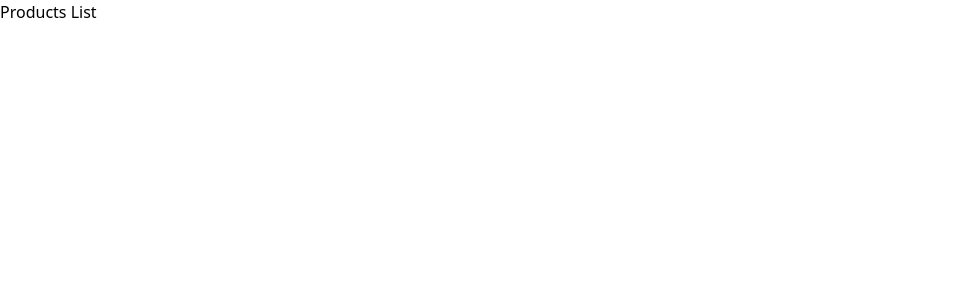
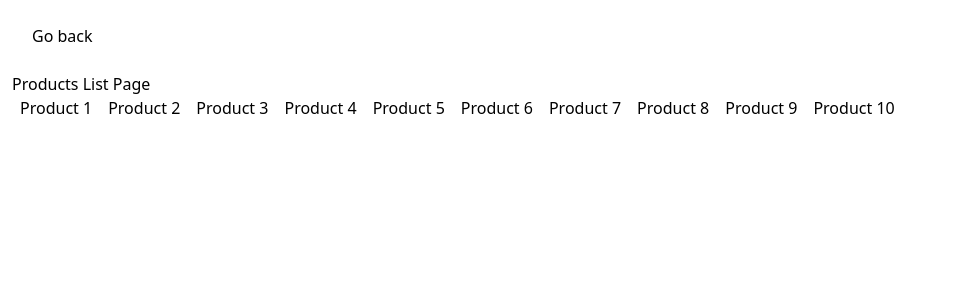
Before and after one commit to leumanuel12/hellonextapp, a Next.js app: page /product in a window 1280 px wide. Shown: the top 300 px of the page, without its empty margins (0-956 px from the left). Built offline with nearby package versions, Linux system fonts and the light colour scheme.

Commit message:
Linking components navigation

```diff
--- a/src/pages/about.js
+++ b/src/pages/about.js
@@ -1,7 +1,15 @@
-
+import Link from "next/link";
 
 export default function About() {
-    return (
-        <div>About Page</div>
-    )
-};
+  return (
+    <div className="m-3">
+      <div className="p-3 mb-3">
+        <Link className="p-2" href="/">
+          Go back
+        </Link>
+      </div>
+
+      <h2>About Page</h2>
+    </div>
+  );
+}
--- a/src/pages/blog/index.js
+++ b/src/pages/blog/index.js
@@ -1,6 +1,17 @@
+import Link from "next/link";
 
 export default function Blog() {
   return (
-    <div>Blog Page</div>
+    <div className="m-3">
+
+      <div className="p-3 mb-3">
+        <Link className="p-2" href="/">
+          Go back
+        </Link>
+      </div>
+
+      <h2>Blog Page</h2>
+
+    </div>
   )
 }
--- a/src/pages/docs/[[...params]].js
+++ b/src/pages/docs/[[...params]].js
@@ -1,8 +1,7 @@
-import { useRouter } from "next/router"
-
+import Link from "next/link";
+import { useRouter } from "next/router";
 
 export default function Docs() {
-
   const router = useRouter();
 
   /*
@@ -14,14 +13,28 @@ export default function Docs() {
     */
   const { params = [] } = router.query;
 
-    console.log(params)
+  console.log(params);
 
   // (6) lets assume we have "feature1" and "concept1" in the url: "localhost:3000/docs/feature1/concept1/"
-    if( params.length === 2 ) return <h2>Viewing docs for feature {params[0]} and concept {params[1]}</h2>
-    if( params.length === 1 ) return <h2>Viewing docs for feature {params[0]}</h2>
+  if (params.length === 2)
+    return (
+      <h2>
+        Viewing docs for feature {params[0]} and concept {params[1]}
+      </h2>
+    );
+  if (params.length === 1) return <h2>Viewing docs for feature {params[0]}</h2>;
 
   // (7) now, if we try to view only the documentation home page through "localhost:3000/docs", this will return a 404 page. to fix, we will use an optional "Catch All Routes".
   // (8) by wrapping the the filename with another bracket like this -> [[...params]], we can now view the default docs page.
-    return <div>Documentation Home Page</div>
+  return (
+    <div className="m-3">
+      <div className="p-3 mb-3">
+        <Link className="p-2" href="/">
+          Go back
+        </Link>
+      </div>
 
-};
+      <h2>Documentation Home Page</h2>
+    </div>
+  );
+}
--- a/src/pages/index.js
+++ b/src/pages/index.js
@@ -1,7 +1,18 @@
+import Link from "next/link";
+
 export default function Home() {
   return (
-    <div>
-      Home Page
+    <div className="m-3">
+
+      <div className="p-3 mb-3 border-2 border-gray-300 rounded-md max-sm:flex">
+        <Link className="p-2" href="/about">About</Link>
+        <Link className="p-2" href="/product">Products</Link>
+        <Link className="p-2" href="/blog">Blogs</Link>
+        <Link className="p-2" href="/docs">Documentations</Link>
+      </div>
+
+      <h2>Home Page</h2>
+
     </div>
   )
 }
--- a/src/pages/product/[productId]/index.js
+++ b/src/pages/product/[productId]/index.js
@@ -1,11 +1,25 @@
-import { useRouter } from "next/router"
+import Link from "next/link";
+import { useRouter } from "next/router";
 
-export default function ProductDetails(){
+export default function ProductDetails() {
+  const router = useRouter();
+  const { productId } = router.query;
 
-    const router = useRouter();
-    const { productId } = router.query;
+  console.log(productId);
 
-    console.log(productId)
+  return (
+    <div className="m-3">
+      <div className="p-3 mb-3 border-2 border-gray-300 rounded-md max-sm:flex">
+        <Link className="p-2" href="/about">
+          Home
+        </Link>
+      </div>
 
-    return <div>Product Details {productId}</div>
+      <Link className="p-2" href="/product">
+          Go back
+        </Link>
+
+      <div>Product Details {productId}</div>
+    </div>
+  );
 }
--- a/src/pages/product/index.js
+++ b/src/pages/product/index.js
@@ -1,7 +1,39 @@
+import Link from "next/link";
+
+export default function ProductsList() {
+
+  const paths = [4,5,6,7,8,9,10]
+
+  return (
+    <div className="m-3">
+      <div className="p-3 mb-3">
+        <Link className="p-2" href="/">
+          Go back
+        </Link>
+      </div>
+
+      <h2>Products List Page</h2>
+
+        <Link className="p-2" href="/product/1">
+          Product 1
+        </Link>
+        <Link className="p-2" href="/product/2">
+          Product 2
+        </Link>
+
+        {/* note: "replace" Replace the current history state instead of adding a new url into the stack when you click the browser back button inside the "/product/3" page. */}
+        <Link className="p-2" href="/product/3" replace>
+          Product 3
+        </Link>
+
+      {paths ? paths.map( (product) => {
+         return <Link className="p-2" href={`/product/${product}`}>
+            Product {product}
+          </Link>
+      } ) : null}
 
 
-export default function ProductsList(){
-    return (
-        <div>Products List</div>
-    )
+
+    </div>
+  );
 }
```
Lines whose indentation alone changed are shown as unchanged.
